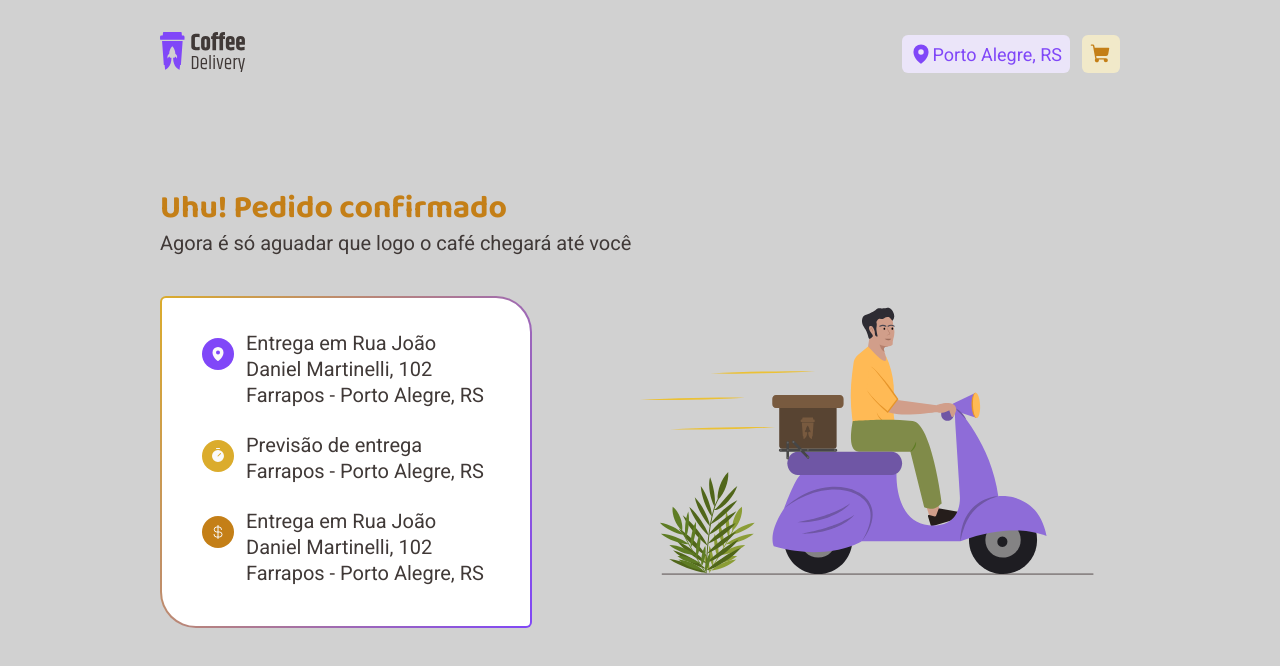
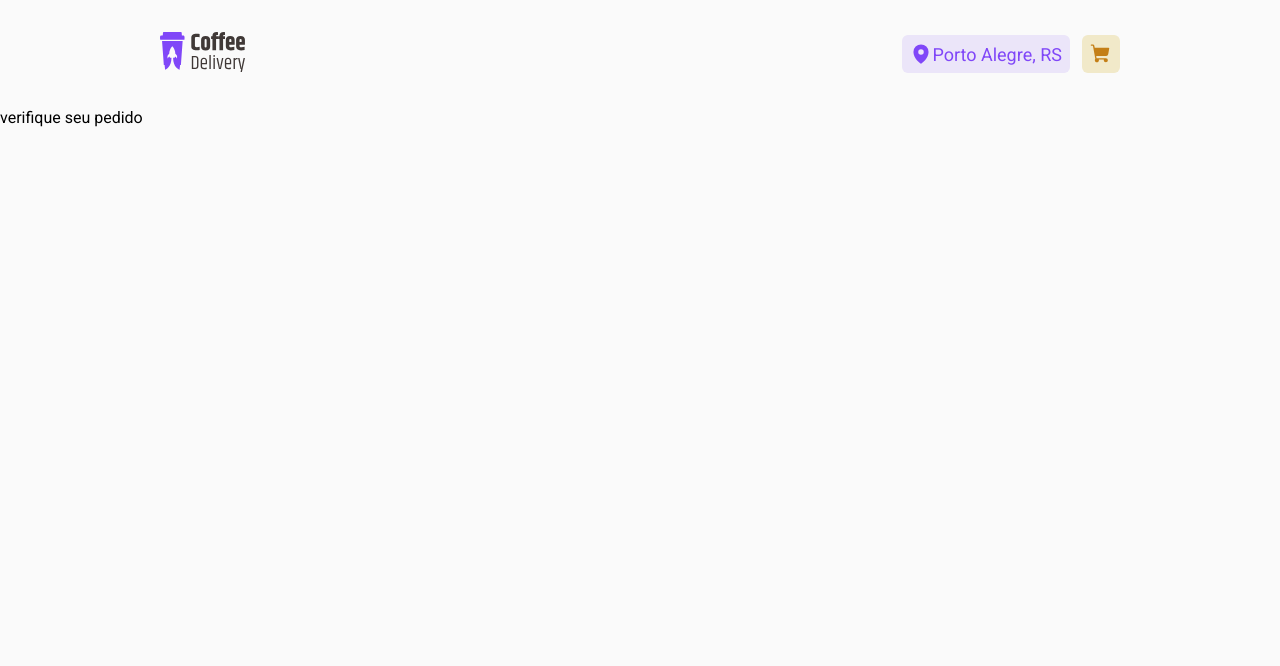
Before and after one commit to Adenilson-Oliveira/coffe-delivery, a React (Vite) app: page /success in a window 1280 px wide. Shown: the top 666 px of the page. Built offline with nearby package versions, Linux system fonts and the light colour scheme.

Commit message:
todas as funcionalidades do projeto finalizadas

```diff
--- a/src/contexts/RequestsContext.tsx
+++ b/src/contexts/RequestsContext.tsx
@@ -1,24 +1,20 @@
 import { createContext, ReactNode, useState } from 'react'
-import { coffe } from './CoffeContext'
+// import { coffe } from './CoffeContext'
 
-type user = {
-  cep: string
-  rua: string
-  numero: number
-  complemento: string | null
-  bairro: string
-  cidade: string
-  uf: string
-}
-
-export type request = {
-  cafesComprados: coffe[]
-  user: user
-}
+// type user = {
+//   cep: string
+//   rua: string
+//   numero: number
+//   complemento?: string
+//   bairro: string
+//   cidade: string
+//   uf: string
+//   cafesComprados?: coffe[]
+// }
 
 interface RequestContextType {
   request: any
-  setRequest: (req: request) => void
+  setRequest: (req: any) => void
 }
 
 export const RequestContext = createContext({} as RequestContextType)
--- a/src/pages/checkout/index.tsx
+++ b/src/pages/checkout/index.tsx
@@ -15,6 +15,7 @@ import {
   Money,
 } from 'phosphor-react'
 import { RequestContext } from '../../contexts/RequestsContext'
+import { useNavigate } from 'react-router-dom'
 
 const newUserAddressFormValidationSchema = zod.object({
   cep: zod
@@ -34,6 +35,7 @@ export function Checkout() {
   const { coffe } = useContext(CoffeContext)
   const [cart, setCart] = useState(coffe.filter((cafe: coffe) => cafe.qtd > 0))
   const { request, setRequest } = useContext(RequestContext)
+  const navigate = useNavigate()
 
   console.log(request)
 
@@ -80,15 +82,35 @@ export function Checkout() {
   function handleGetUserAddress(data: any) {
     console.log(data)
 
+    function nomearMeioDePagamento() {
+      switch (data['mean-of-payment']) {
+        case 'credit-card':
+          return 'Cartão de crédito'
+        case 'debit-card':
+          return 'Catão de débito'
+        case 'money':
+          return 'Dinheiro'
+        default:
+          return 'Verifique o meio de pagamento.'
+      }
+    }
+
+    const meioDePagamento = nomearMeioDePagamento()
+
     // tratar os dados para o context
     if (cart.length > 0) {
       setRequest({
-        cafesComprados: cart,
-        user: data,
+        user: {
+          ...data,
+          cafesComprados: cart,
+          meioDePagamento,
+        },
       })
     } else {
       setErroCart('selecione os itens para realizar o pedido')
     }
+    navigate('/success')
+    // useNavigate('/success')
 
     // redirect for page success
   }
--- a/src/pages/success/index.tsx
+++ b/src/pages/success/index.tsx
@@ -1,8 +1,14 @@
 import { SuccessContainer } from './styles'
 import { CurrencyDollar, MapPin, Timer } from 'phosphor-react'
+import { RequestContext } from '../../contexts/RequestsContext'
+import { useContext } from 'react'
 
 export function Success() {
+  const { request } = useContext(RequestContext)
+
   return (
+    <>
+      {request.user ? (
         <SuccessContainer>
           <h1>Uhu! Pedido confirmado</h1>
           <p>Agora é só aguadar que logo o café chegará até você</p>
@@ -14,9 +20,13 @@ export function Success() {
                     <MapPin weight="fill" size={16} />
                   </span>
                   <p>
-                Entrega em <span>Rua João Daniel Martinelli, 102</span>
+                    Entrega em{' '}
+                    <span className="bold">
+                      {request.user.rua}, {request.user.numero}
+                    </span>
                     <br />
-                Farrapos - Porto Alegre, RS
+                    {request.user.bairro} - {request.user.cidade},{' '}
+                    {request.user.uf}
                   </p>
                 </li>
 
@@ -25,22 +35,28 @@ export function Success() {
                     <Timer weight="fill" size={16} />
                   </span>
                   <p>Previsão de entrega</p>
-              <p>Farrapos - Porto Alegre, RS</p>
+                  <p>
+                    <span className="bold">20 min - 30 min</span>
+                  </p>
                 </li>
 
                 <li>
                   <span className="icon dollar">
                     <CurrencyDollar size={16} />
                   </span>
+                  <p>Pagamento na entrega </p>
                   <p>
-                Entrega em <span>Rua João Daniel Martinelli, 102</span>
+                    <span className="bold">{request.user.meioDePagamento}</span>
                   </p>
-              <p>Farrapos - Porto Alegre, RS</p>
                 </li>
               </ul>
             </div>
             <img src="src/assets/images/motoboy.svg" alt="" />
           </div>
         </SuccessContainer>
+      ) : (
+        <p>verifique seu pedido</p>
+      )}
+    </>
   )
 }
--- a/src/pages/success/styles.ts
+++ b/src/pages/success/styles.ts
@@ -88,4 +88,8 @@ export const SuccessContainer = styled.main`
     background-color: ${(props) => props.theme['yellow-dark']};
     color: ${(props) => props.theme.background};
   }
+
+  .bold {
+    font-weight: bold;
+  }
 `
--- a/src/styles/global.ts
+++ b/src/styles/global.ts
@@ -9,7 +9,7 @@ export const GlobalStyle = createGlobalStyle`
 
   body {
     background-color: ${(props) => props.theme.background};
-    background-color: #d1d1d1;// color dev
+    /* background-color: #d1d1d1;// color dev */
 
   }
 
```
Lines whose indentation alone changed are shown as unchanged.
